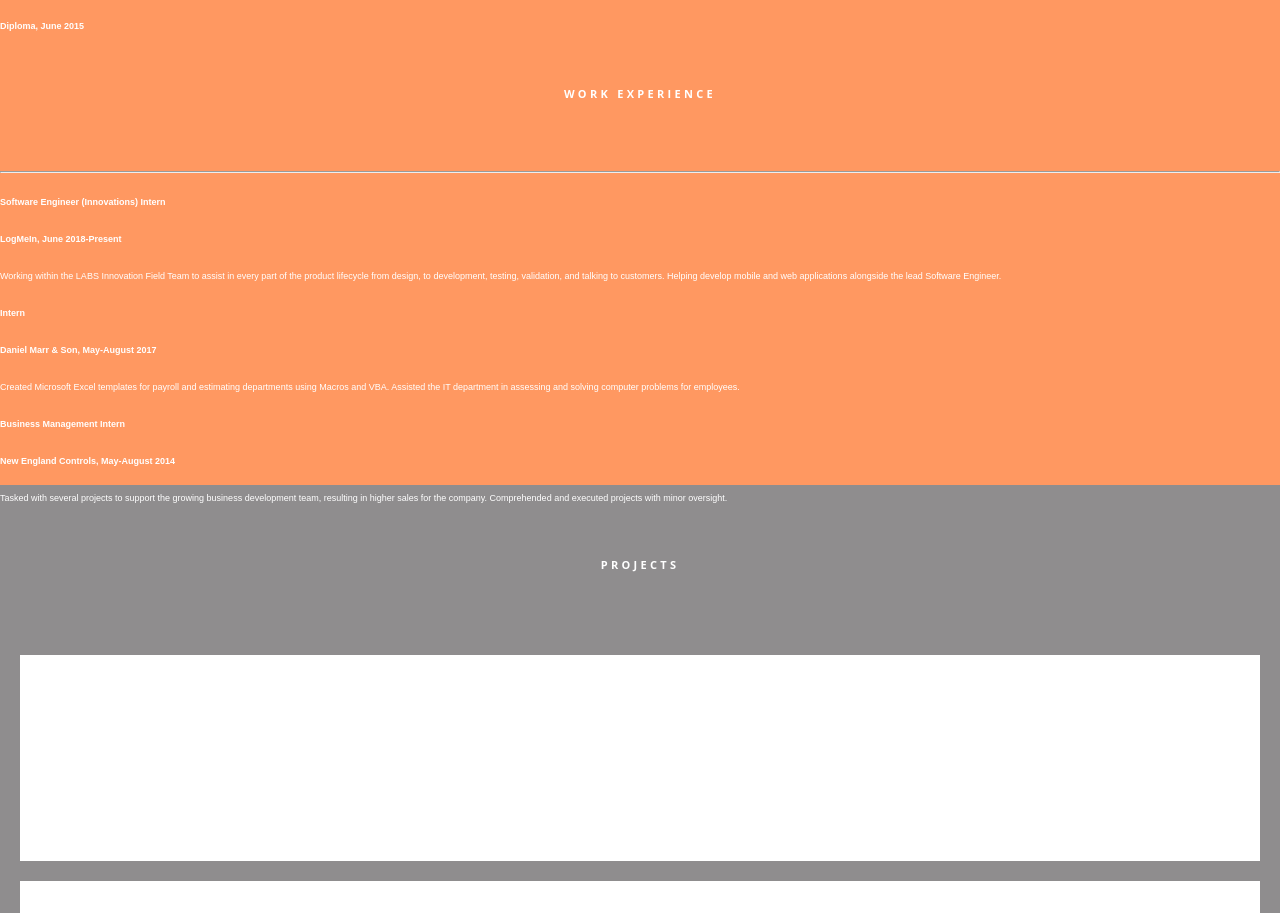
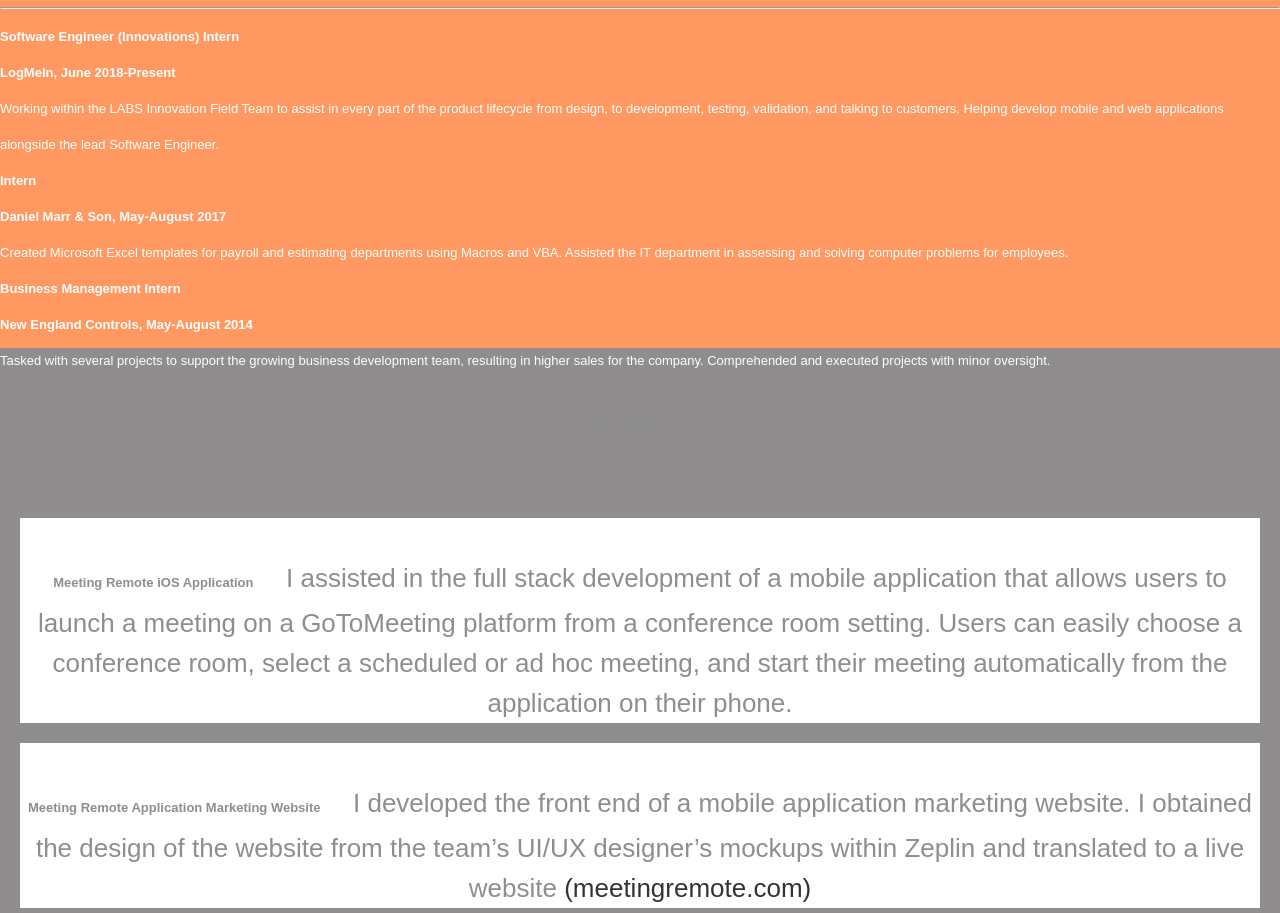
Before and after one commit to amandapennie/anpenniewpi.github.io, a plain HTML site: page index.html in a window 1280 px wide. Shown: the part 1530-2443 px from the top of the page. Drawn offline with Linux system fonts and the light colour scheme.

Commit message:
more formatting edits

```diff
--- a/css/style.css
+++ b/css/style.css
@@ -40,12 +40,12 @@ a:focus {
 b {
 	font-weight: bold;
 	font-family: 'Karla', sans-serif;
-	font-size: 9px;
+	font-size: 13px;
 }
 
 text {
 	font-family: 'Karla', sans-serif;
-	font-size: 9px;
+	font-size: 13px;
 }
 
 ul,
@@ -149,7 +149,7 @@ div {
 #about {
 	background-color: #eee;
 	color: #8f8d8e;
-    width: 100%;
+    width: 400px;
     padding-bottom: 50px;
     text-align: right;
     height: auto;
@@ -171,7 +171,7 @@ div {
 #skills {
     background-color: #eee;
     color: #ff9681;
-    height: 1020px;
+    height: 800px;
     margin-top: -30px;
 }
 
@@ -190,7 +190,7 @@ div {
 /*-- Projects --*/
 #projects {
     background: #8f8d8e;
-    color: #fff;
+    color: #8f8d8e;
     height: auto;
     margin-top: -30px;
     text-align: center;
```
